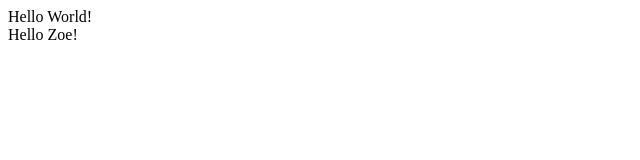
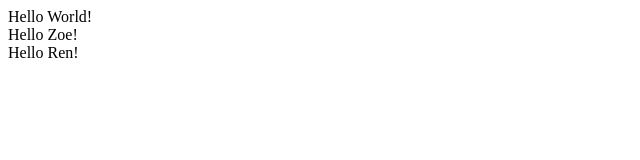
Before and after one commit to yangren72/yangren72.github.io, a plain HTML site: page index.html in a window 1280 px wide. Shown: the full height of the page, 0-640 px from the left. Drawn offline with Linux system fonts and the light colour scheme.

Commit message:
Update index.html

```diff
--- a/index.html
+++ b/index.html
@@ -7,5 +7,7 @@
 Hello World!
 <br>
 Hello Zoe!
+<br>
+Hello Ren!
     </body>
 </html>
```
